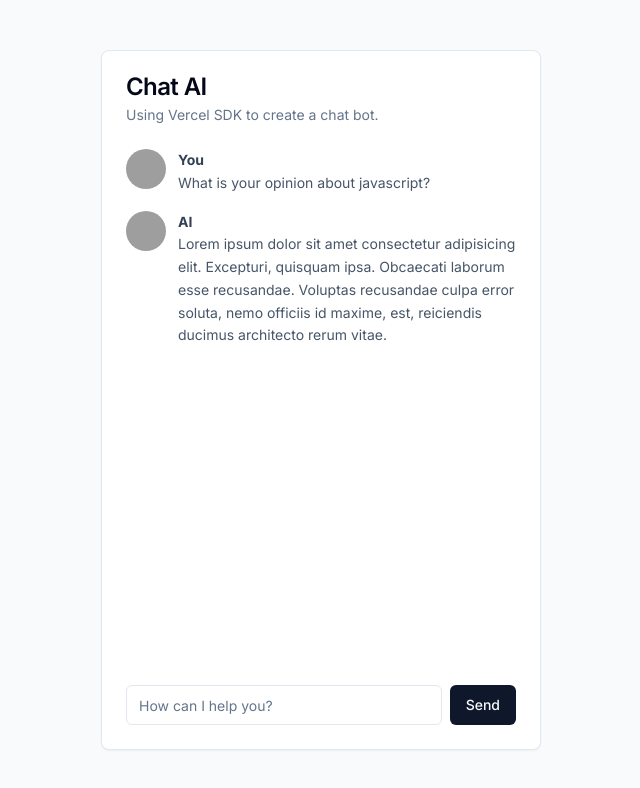
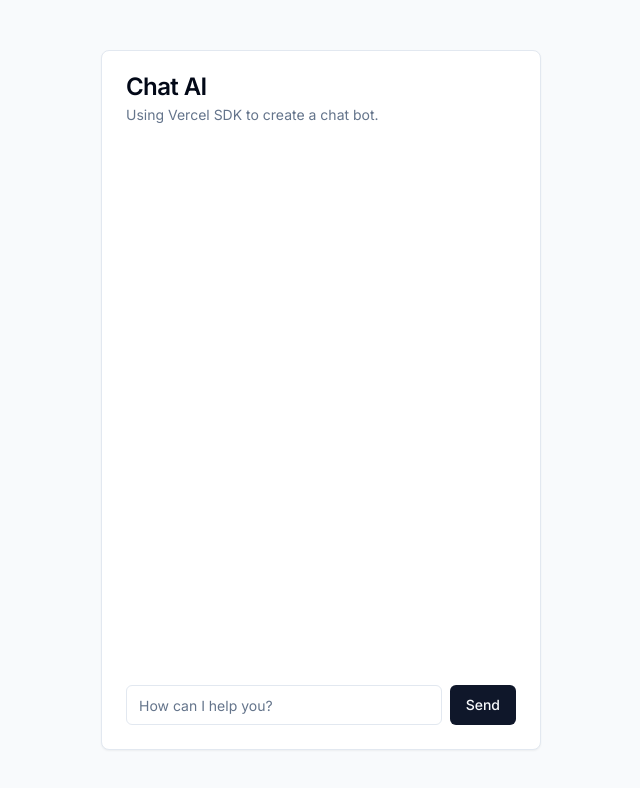
Before and after one commit to timoteostifft/chat-ai_next, a Next.js app: page / in a window 1280 px wide. Shown: the top 788 px of the page, without its empty margins (319-959 px from the left). Built offline with nearby package versions, Linux system fonts and the light colour scheme; grey boxes are pictures that could not be loaded.

Commit message:
feat: add openai configuration

```diff
--- a/src/components/Chat.tsx
+++ b/src/components/Chat.tsx
@@ -1,11 +1,16 @@
 'use client'
 
+import { useChat } from "ai/react";
 import { Avatar, AvatarFallback, AvatarImage } from "../components/ui/avatar";
 import { Button } from "../components/ui/button";
 import { Card, CardContent, CardDescription, CardFooter, CardHeader, CardTitle } from "../components/ui/card";
 import { Input } from "../components/ui/input";
 
 export default function Chat() {
+  const { messages, input, handleInputChange, handleSubmit } = useChat({
+    api: '/api/chat'
+  })
+
   return (
     <Card className="w-[440px] h-[700px] grid grid-rows-[min-content_1fr_min-content]">
         <CardHeader>
@@ -13,31 +18,40 @@ export default function Chat() {
           <CardDescription>Using Vercel SDK to create a chat bot.</CardDescription>
         </CardHeader>
         <CardContent className="space-y-4">
-          <div className="flex gap-3 text-slate-600 text-sm">
+          { messages.map(message => {
+            return (
+              <div key={message.id} className="flex gap-3 text-slate-600 text-sm">
+                { message.role === 'user' && (
                   <Avatar>
                     <AvatarFallback>TS</AvatarFallback>
                     <AvatarImage src="https://github.com/timoteostifft.png"/>
                   </Avatar>
-            <p className="leading-relaxed">
-              <span className="block font-bold text-slate-700">You</span>
-              What is your opinion about javascript?
-            </p>
-          </div>
+                )}
 
-          <div className="flex gap-3 text-slate-600 text-sm">
+                { message.role === 'assistant' && (
                   <Avatar>
                     <AvatarFallback>AI</AvatarFallback>
                     <AvatarImage src="https://github.com/vercel-labs.png"/>
                   </Avatar>
+                )}
+
                 <p className="leading-relaxed">
-              <span className="block font-bold text-slate-700">AI</span>
-              Lorem ipsum dolor sit amet consectetur adipisicing elit. Excepturi, quisquam ipsa. Obcaecati laborum esse recusandae. Voluptas recusandae culpa error soluta, nemo officiis id maxime, est, reiciendis ducimus architecto rerum vitae.
+                  <span className="block font-bold text-slate-700">
+                    { message.role === 'user' ? 'You' : 'AI' }
+                  </span>
+                  { message.content }
                </p>
             </div>
+            )
+          }) }
+
+
         </CardContent>
-        <CardFooter className="space-x-2">
-          <Input placeholder="How can I help you?"/>
+        <CardFooter>
+          <form className="w-full flex gap-2" onSubmit={handleSubmit}>
+            <Input placeholder="How can I help you?" value={input} onChange={handleInputChange}/>
             <Button>Send</Button>
+          </form>
         </CardFooter>
       </Card>
   )
```
Lines whose indentation alone changed are shown as unchanged.
